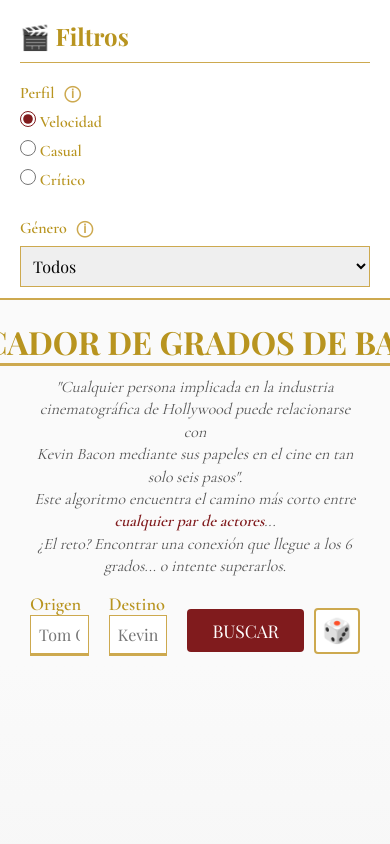
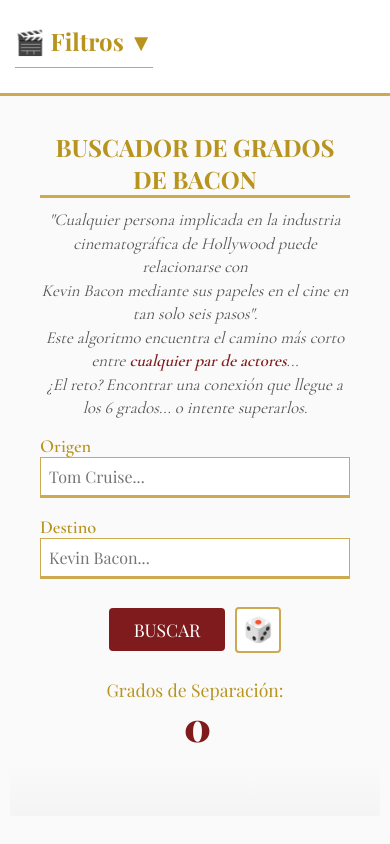
Before and after one commit to tomasmartinsaldias/grafos-imdb-proyecto, a Flask app: page / in a window 390 px wide. Run offline with Flask 3, Linux system fonts and the light colour scheme.

Commit message:
Cambios de est'etica para ceulalres

```diff
--- a/static/script.js
+++ b/static/script.js
@@ -8,8 +8,9 @@
     initDualSlider('rating-min', 'rating-max', 'rating-disp');
     initDualSlider('dur-min', 'dur-max', 'dur-disp');
 
-    // Inicializar Tooltips
+    // Inicializar Tooltips y Filtros de celular
     setupTooltips();
+    setupMobileFilters();
 
     // Listener del botón buscar
     document.getElementById('search-btn').addEventListener('click', performSearch);
@@ -41,12 +42,17 @@
     const degreeBox = document.getElementById('degree-display');
     const degreeNum = document.getElementById('degree-count');
     const statsDisplay = document.getElementById('graph-stats');
-    const btn = document.getElementById('search-btn'); // Referencia al botón
+    const btn = document.getElementById('search-btn');
+    const resultsWrapper = document.getElementById('results-wrapper');
 
     // 1. Limpieza inicial
     errorEl.classList.add('hidden');
     degreeBox.classList.add('hidden');
     container.innerHTML = '';
+
+    if (resultsWrapper) {
+        resultsWrapper.style.display = 'none';
+    }
 
     if (!actor1 || !actor2) {
         errorEl.textContent = "Por favor selecciona ambos actores de la lista.";
@@ -77,11 +83,10 @@
             body: JSON.stringify({ actor1, actor2, filtros })
         });
 
+        // 🚨 USAMOS response.json() para simplicidad, asumiendo que tu backend ya está estable.
         const data = await response.json();
 
-        // --- A. MOSTRAR ESTADÍSTICAS (Primero) ---
-        // Lo mostramos antes de validar errores. Si el filtro dejó 0 pelis,
-        // el usuario necesita ver "(0 películas)" para entender el error.
+        // --- A. MOSTRAR ESTADÍSTICAS ---
         if (data.stats) {
             statsDisplay.innerHTML = `(${data.stats.peliculas.toLocaleString()} películas, ${data.stats.actores.toLocaleString()} actores)`;
             degreeBox.classList.remove('hidden');
@@ -101,19 +106,11 @@
         degreeNum.textContent = data.grados;
         degreeNum.style.color = "var(--red-oscar)";
 
-        // Pre-Carga de imágenes
-        const imagePromises = data.camino.map(step => {
-            return new Promise((resolve) => {
-                if (!step.img) { resolve(null); return; }
-                const imgObj = new Image();
-                imgObj.src = step.img;
-                imgObj.onload = () => resolve(step.img);
-                imgObj.onerror = () => resolve(null);
-            });
-        });
-        await Promise.all(imagePromises);
+        if (resultsWrapper) {
+            resultsWrapper.style.display = 'flex';
+        }
 
-        // Renderizado de Tarjetas
+        // 🔥 Renderizado de Tarjetas (La única lógica que importa)
         data.camino.forEach((step, index) => {
             const tipoUrl = step.id.startsWith('nm') ? 'name' : 'title';
             const imdbUrl = `https://www.imdb.com/${tipoUrl}/${step.id}/`;
@@ -128,6 +125,7 @@
 
             let mediaContent = '';
             if (step.img) {
+                // RENDERIZAMOS DIRECTAMENTE. Si la URL es mala, el onerror se encargará.
                 mediaContent = `<img src="${step.img}" onerror="this.parentNode.innerHTML='<div class=\\'card-placeholder\\'>${step.type === 'person' ? '👤' : '🎬'}</div>'">`;
             } else {
                 mediaContent = `<div class="card-placeholder">${step.type === 'person' ? '👤' : '🎬'}</div>`;
@@ -153,12 +151,15 @@
         });
 
     } catch (e) {
-        console.error(e);
-        errorEl.textContent = "Error de conexión con el servidor.";
+        console.error("Error en la obtención o parseo de datos:", e);
+        errorEl.textContent = "Error de conexión con el servidor. (Verificar la URL de TMDB en Python)";
         errorEl.classList.remove('hidden');
+
+        if (resultsWrapper) {
+            resultsWrapper.style.display = 'none';
+        }
     } finally {
-        // --- 4. RESTAURAR ESTADO (Siempre) ---
-        // Esto asegura que el botón vuelva a funcionar incluso si hubo error
+        // --- 4. RESTAURAR ESTADO ---
         loader.classList.add('hidden');
         btn.innerText = originalBtnText;
         btn.disabled = false;
@@ -166,7 +167,6 @@
     }
 }
 
-// --- 2. AUTOCOMPLETE ---
 // --- 2. AUTOCOMPLETE ---
 function setupAutocomplete(inputId, hiddenId, suggestionId) {
     const input = document.getElementById(inputId);
@@ -312,3 +312,29 @@
         setTimeout(() => { btn.style.transform = 'rotate(0deg)'; }, 500);
     }
 }
+
+function setupMobileFilters() {
+    const toggleBtn = document.getElementById('filter-toggle-btn');
+    const filtersBody = document.getElementById('filters-body');
+    const toggleIcon = document.getElementById('toggle-icon');
+
+    if (!toggleBtn || !filtersBody) return; // Salir si no estamos en la página correcta
+
+    // En la carga inicial, asumimos que estamos en desktop si el ancho es > 768px
+    // En mobile, el sidebar.header ya tiene cursor: pointer;
+
+    toggleBtn.addEventListener('click', () => {
+        // Solo aplicar el toggle si estamos en una pantalla pequeña
+        if (window.innerWidth <= 768) {
+            filtersBody.classList.toggle('is-open');
+            toggleBtn.classList.toggle('active');
+
+            // Lógica para cambiar la flecha
+            if (filtersBody.classList.contains('is-open')) {
+                toggleIcon.textContent = '▲';
+            } else {
+                toggleIcon.textContent = '▼';
+            }
+        }
+    });
+}
--- a/static/style.css
+++ b/static/style.css
@@ -18,13 +18,14 @@
     background-color: var(--bg-main);
     color: var(--text-primary);
     height: 100vh;
-    overflow: hidden; /* Evita scroll en el body entero */
+    overflow: hidden;
 }
 
 .main-container {
     display: flex;
     height: 100%;
     width: 100%; /* Asegura ancho total */
+    align-items: stretch;
 }
 
 /* --- SIDEBAR --- */
@@ -39,6 +40,7 @@
     overflow-y: auto;
     flex-shrink: 0;
     z-index: 10; /* Sidebar por encima */
+    height: 100%
 }
 
 .sidebar h2 {
@@ -143,7 +145,7 @@
     flex: 1;
     display: flex;
     flex-direction: column;
-    height: 100vh;
+    height: auto;
 
     /* CAMBIO CLAVE: */
     overflow-y: auto; /* Si la pantalla es chica, aparece scroll vertical */
@@ -349,6 +351,10 @@
     cursor: help;
 }
 
+#toggle-icon {
+    display: none; /* Oculto en PC por defecto */
+}
+
 /* El contenedor que flota sobre todo */
  #global-tooltip {
 
@@ -414,7 +420,7 @@
     max-width: 800px;
 
     /* Fuente y espaciado más compactos */
-    font-size: 1.0rem; /* Reducido de 1.15rem */
+    font-size: 1.15rem; /* Reducido de 1.15rem */
     line-height: 1.4; /* Línea más ajustada */
 
     margin: -10px auto 15px auto; /* Reducimos el margen inferior */
@@ -499,31 +505,129 @@
 }
 
 @media (max-width: 768px) {
-    /* Permitir scroll en toda la página */
+    /* --- CORRECCIÓN FINAL DE FLUJO Y DESBORDAMIENTO HORIZONTAL --- */
+
+    html, body {
+        height: auto !important; /* Permite que la altura sea dictada por el contenido (la pila) */
+        overflow-y: auto !important; /* Habilita el scroll vertical del navegador */
+        overflow-x: hidden !important; /* Mantiene la eliminación del scroll horizontal */
+        width: 100% !important;
+    }
+
+    .intro-text{
+        font-size: 1.05rem;
+    }
+
+    /* 1. LAYOUT PRINCIPAL Y FLUIDEZ */
+    .main-container {
+        flex-direction: column !important;
+        height: auto !important; /* Esto era correcto */
+    }
+
+    /* 2. SIDEBAR */
+    .sidebar {
+        width: 100% !important;
+        height: auto !important;
+        min-height: auto !important;
+        border-right: none !important;
+        border-bottom: 3px solid var(--gold-medium);
+        /* Ajustar padding para evitar desbordamiento */
+        padding: 15px !important;
+        box-sizing: border-box !important;
+    }
+
+    /* 3. CONTENIDO PRINCIPAL */
     .content {
-        overflow-y: auto !important;
+        width: 100% !important;
+        /* Reducimos el padding lateral para que el contenido encaje */
+        padding: 15px 10px !important;
+        height: auto !important;
+        overflow: visible !important;
+        box-sizing: border-box !important;
+    }
+
+    /* 4. ARREGLO DE TÍTULOS Y TEXTO CORTADO */
+    .main-title {
+        font-size: 1.5rem !important; /* Achicar el título para que quepa */
+        white-space: normal !important; /* Permitir salto de línea */
+        padding: 0 5px; /* Pequeño padding extra para que no toque los bordes */
+    }
+
+    /* LÓGICA DEL ACORDEÓN (Filtros) */
+    .filters-body {
+        display: none;
+        padding-top: 10px;
+    }
+    .filters-body.is-open {
+        display: block !important;
+    }
+
+    .sidebar-header {
+        cursor: pointer;
+        display: flex;
+        justify-content: space-between;
+        align-items: center;
+        padding: 10px 0;
+    }
+
+    #toggle-icon {
+        display: inline-block !important;
+        transition: transform 0.3s;
+    }
+
+    .sidebar-header.active #toggle-icon {
+        transform: rotate(180deg);
+    }
+
+    /* ARREGLO DE UX MÓVIL (Inputs apilados) */
+    .search-area {
+        flex-direction: column;
+        align-items: flex-start;
+    }
+
+    .input-group, .button-group {
+        width: 100% !important;
+    }
+    .button-group {
+        justify-content: center;
+        margin-top: 10px;
+    }
+    #degree-display {
+        /* Mantenemos el flex-direction column y centrado */
+        display: flex !important;
+        flex-direction: column !important;
+        align-items: center !important;
+        justify-content: center !important; /* Centra el contenido verticalmente */
+
+        /* Asegura suficiente espacio vertical para todo el contenido */
+        padding: 15px 10px !important;
+        height: auto !important; /* Permitir que la altura se ajuste al contenido */
+        min-height: 80px !important; /* Asegura una altura mínima si el contenido es poco */
+
+        gap: 5px; /* Espacio entre los elementos apilados */
+        box-sizing: border-box !important; /* Crucial para que el padding no añada ancho */
+        width: 100% !important; /* Asegurar que ocupe todo el ancho */
+    }
+
+    /* Estilo para el texto descriptivo que acabamos de envolver */
+    .degree-label {
+        font-size: 1.1rem !important; /* Ajusta el tamaño si es necesario */
+        text-align: center !important;
+        color: var(--text-color-light); /* O el color que uses para textos secundarios */
+    }
+
+    /* Asegurar que el número de grados también quepa */
+    #degree-count {
+        font-size: 2.5rem !important; /* Asegurar un tamaño que quepa */
+        line-height: 1 !important; /* Evita espacio extra si el numero se ve cortado */
         height: auto !important;
     }
 
-    /* Que el sidebar deje de ser lateral y vaya arriba */
-    .main-container {
-        flex-direction: column;
+    /* Asegurar que las estadísticas también quepan */
+    #graph-stats {
+        font-size: 0.8rem !important; /* Ajusta el tamaño de las stats */
+        text-align: center !important;
     }
-
-    .sidebar {
-        width: 100%;
-        border-right: none;
-        border-bottom: 2px solid var(--gold-medium);
-        max-height: 300px; /* Sidebar colapsado o con scroll propio */
-    }
-
-    /* Ajustar alturas para que no se rompa */
-    #results-wrapper {
-        min-height: 400px;
-    }
-
-    /* Ajustar textos grandes */
-    .main-title { font-size: 2rem; }
 }
 
 /* Agrupar botones para que no se rompa el layout */
--- a/templates/index.html
+++ b/templates/index.html
@@ -7,13 +7,12 @@
     <link rel="stylesheet" href="{{ url_for('static', filename='style.css') }}">
 </head>
 <body>
-
     <div class="main-container">
         <aside class="sidebar">
-            <div class="sidebar-header">
-                <h2>🎬 Filtros</h2>
+            <div class="sidebar-header" id="filter-toggle-btn">
+                <h2>🎬 Filtros <span id="toggle-icon">▼</span></h2>
             </div>
-
+            <div id="filters-body" class="filters-body">
                 <div class="filter-group">
                     <label>
                         Perfil
@@ -85,20 +84,15 @@
                         <input type="number" id="votes-max" value="3500000" min="0">
                     </div>
                 </div>
-        </aside>
-
-        <main class="content">
-
+            </div> </aside> <main class="content">
             <div class="header-area">
                 <h1 class="main-title">Buscador de Grados de Bacon</h1>
-
                 <p class="intro-text">
                     "Cualquier persona implicada en la industria cinematográfica de Hollywood puede relacionarse con <br>
                     Kevin Bacon mediante sus papeles en el cine en tan solo seis pasos".<br>
                     Este algoritmo encuentra el camino más corto entre <strong>cualquier par de actores</strong>... <br>
                     ¿El reto? Encontrar una conexión que llegue a los 6 grados... o intente superarlos.
                 </p>
-
                 <div class="search-area">
                     <div class="input-group">
                         <label>Origen</label>
@@ -106,7 +100,6 @@
                         <input type="hidden" id="actor1-id">
                         <div id="actor1-suggestions" class="suggestions-box"></div>
                     </div>
-
                     <div class="input-group">
                         <label>Destino</label>
                         <input type="text" id="actor2-input" placeholder="Kevin Bacon..." autocomplete="off">
@@ -115,13 +108,11 @@
                     </div>
                     <div class="button-group">
                             <button id="search-btn" class="oscar-btn">BUSCAR</button>
-
                             <button id="lucky-btn" class="lucky-btn" title="¡Voy a tener suerte!">
                                 🎲
                             </button>
                     </div>
                 </div>
-
                 <div id="error-msg" class="hidden"></div>
             </div>
 
@@ -131,18 +122,15 @@
             </div>
 
             <div id="degree-display" class="hidden">
-                Grados de Separación: <span id="degree-count">0</span>
+                <span class="degree-label">Grados de Separación:</span>
+                <span id="degree-count">0</span>
                 <span id="graph-stats"></span>
             </div>
 
             <div id="results-wrapper">
                 <div id="results-container"></div>
             </div>
-        </main>
-    </div>
-
-    <div id="global-tooltip"></div>
-
+        </main> </div> <div id="global-tooltip"></div>
     <script src="{{ url_for('static', filename='script.js') }}"></script>
 </body>
 </html>
```
Lines whose indentation alone changed are shown as unchanged.
